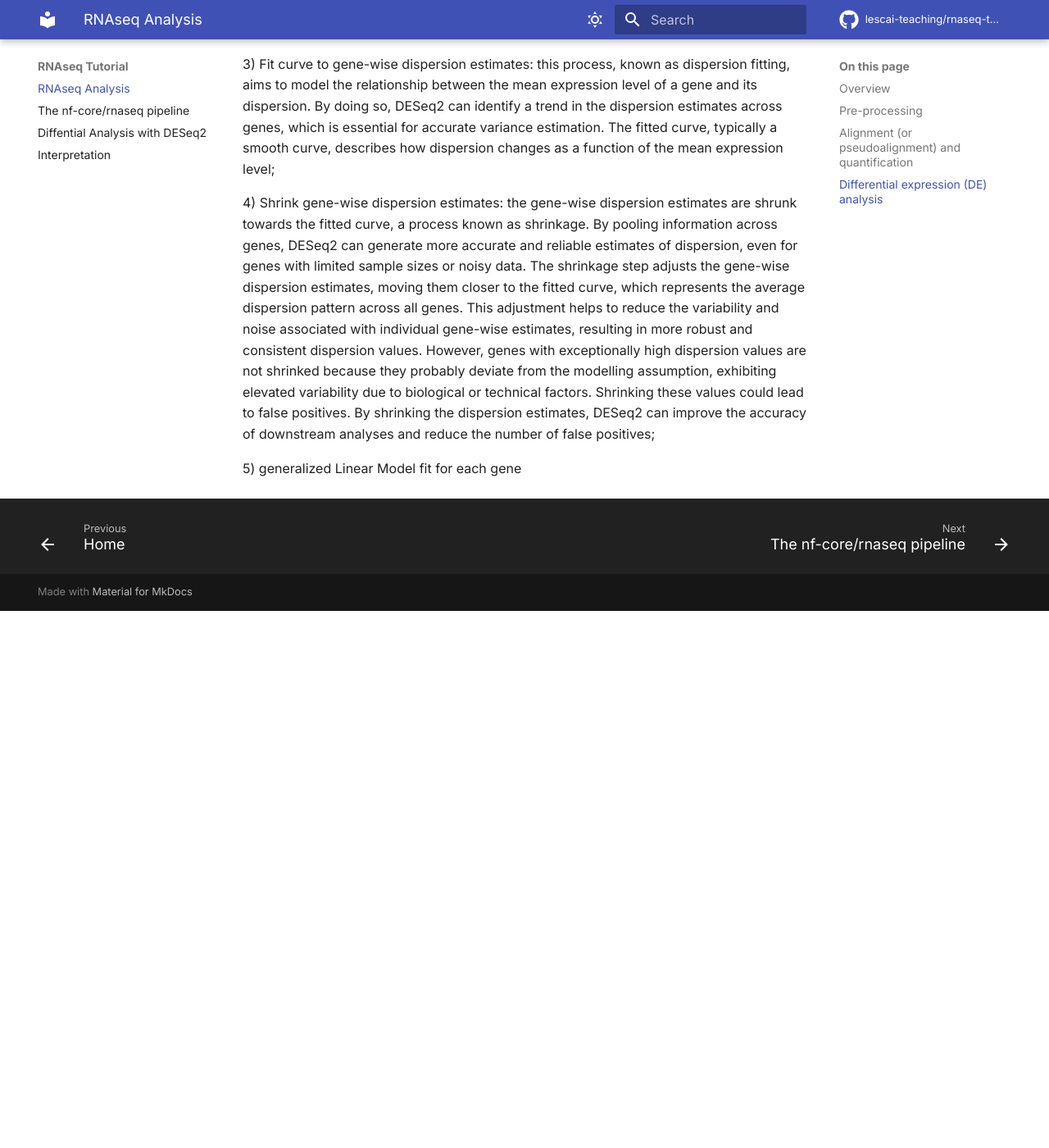
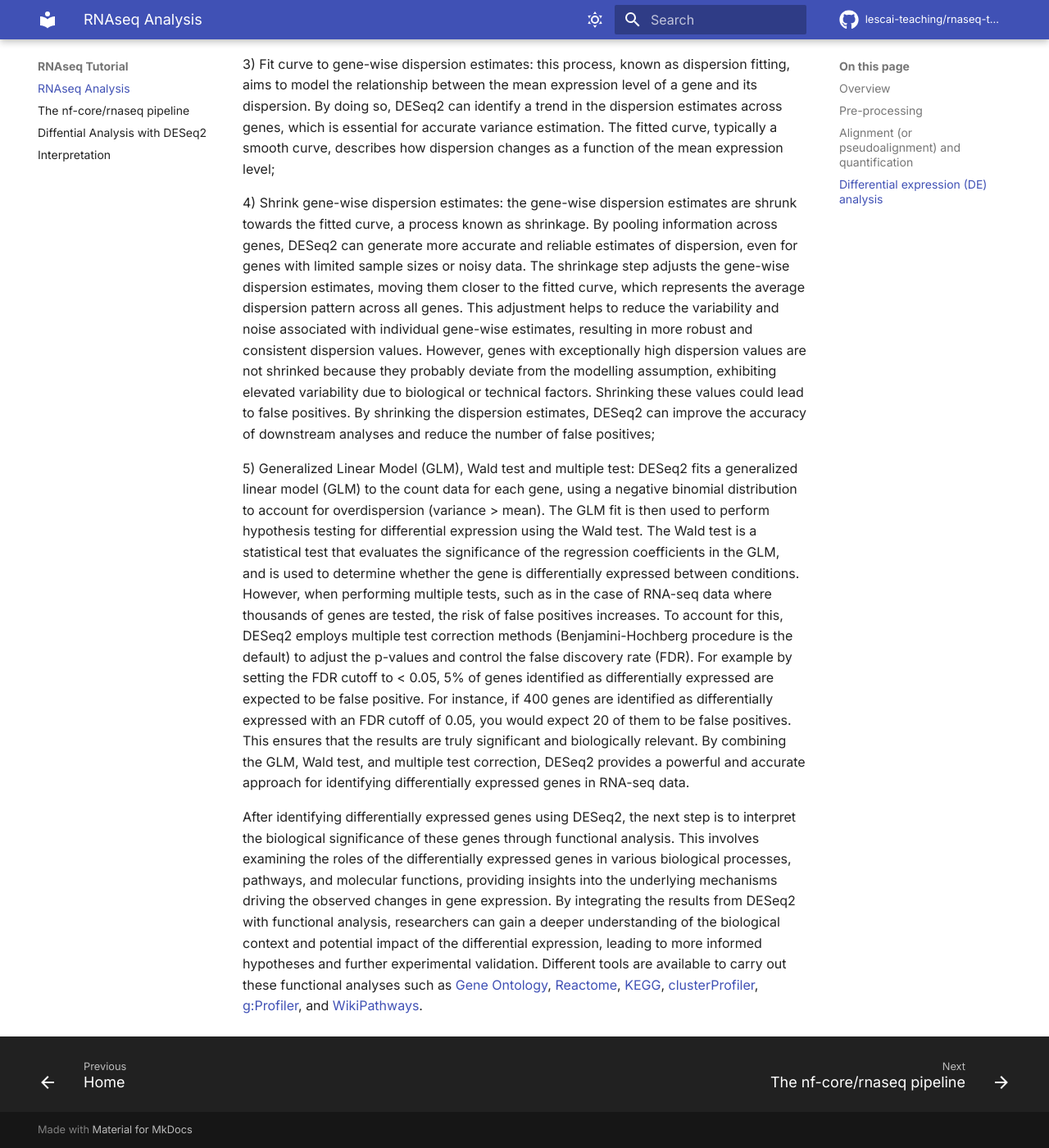
Before and after one commit to santorsola-teaching/nf-core-gitpod-run, an MkDocs documentation site: the page built from docs/theory.md, in a window 1280 px wide and 1400 px high, scrolled down 6773 px. Shown: the whole window at 82% size. Built offline with MkDocs 1.6.1 and Material for MkDocs 9.7.7, drawn with Linux system fonts in a browser that asks for light colours; comment, search, counter and statistics services are not loaded; before the commit the page ends 7518 px from its top, so only the background shows below that.

Commit message:
final part of DE in theory

```diff
--- a/docs/theory.md
+++ b/docs/theory.md
@@ -73,4 +73,6 @@ So we can sum-up the different steps:
 
 4) Shrink gene-wise dispersion estimates: the gene-wise dispersion estimates are shrunk towards the fitted curve, a process known as shrinkage. By pooling information across genes, DESeq2 can generate more accurate and reliable estimates of dispersion, even for genes with limited sample sizes or noisy data. The shrinkage step adjusts the gene-wise dispersion estimates, moving them closer to the fitted curve, which represents the average dispersion pattern across all genes. This adjustment helps to reduce the variability and noise associated with individual gene-wise estimates, resulting in more robust and consistent dispersion values. However, genes with exceptionally high dispersion values are not shrinked because they probably deviate from the modelling assumption, exhibiting elevated variability due to biological or technical factors. Shrinking these values could lead to false positives. By shrinking the dispersion estimates, DESeq2 can improve the accuracy of downstream analyses and reduce the number of false positives;
 
-5) generalized Linear Model fit for each gene
+5) Generalized Linear Model (GLM), Wald test and multiple test: DESeq2 fits a generalized linear model (GLM) to the count data for each gene, using a negative binomial distribution to account for overdispersion (variance > mean). The GLM fit is then used to perform hypothesis testing for differential expression using the Wald test. The Wald test is a statistical test that evaluates the significance of the regression coefficients in the GLM, and is used to determine whether the gene is differentially expressed between conditions. However, when performing multiple tests, such as in the case of RNA-seq data where thousands of genes are tested, the risk of false positives increases. To account for this, DESeq2 employs multiple test correction methods (Benjamini-Hochberg procedure is the default) to adjust the p-values and control the false discovery rate (FDR). For example by setting the FDR cutoff to < 0.05, 5% of genes identified as differentially expressed are expected to be false positive. For instance, if 400 genes are identified as differentially expressed with an FDR cutoff of 0.05, you would expect 20 of them to be false positives. This ensures that the results are truly significant and biologically relevant. By combining the GLM, Wald test, and multiple test correction, DESeq2 provides a powerful and accurate approach for identifying differentially expressed genes in RNA-seq data.
+
+After identifying differentially expressed genes using DESeq2, the next step is to interpret the biological significance of these genes through functional analysis. This involves examining the roles of the differentially expressed genes in various biological processes, pathways, and molecular functions, providing insights into the underlying mechanisms driving the observed changes in gene expression. By integrating the results from DESeq2 with functional analysis, researchers can gain a deeper understanding of the biological context and potential impact of the differential expression, leading to more informed hypotheses and further experimental validation.  Different tools are available to carry out these functional analyses such as [Gene Ontology](https://geneontology.org), [Reactome](https://reactome.org/), [KEGG](https://www.genome.jp/kegg), [clusterProfiler](https://bioconductor.org/packages/release/bioc/html/clusterProfiler.html), [g:Profiler](https://biit.cs.ut.ee/gprofiler),  and [WikiPathways](https://www.wikipathways.org).
```
